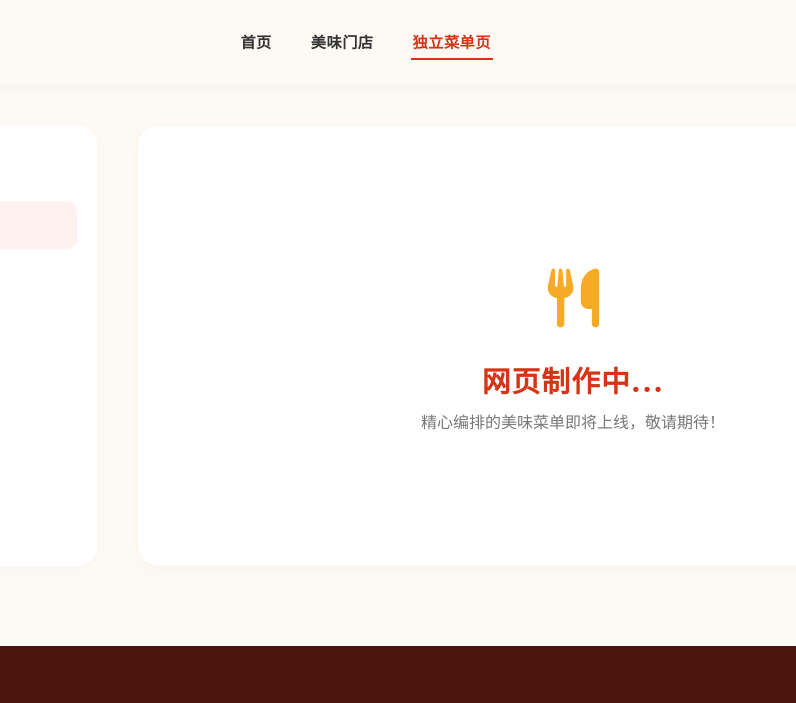
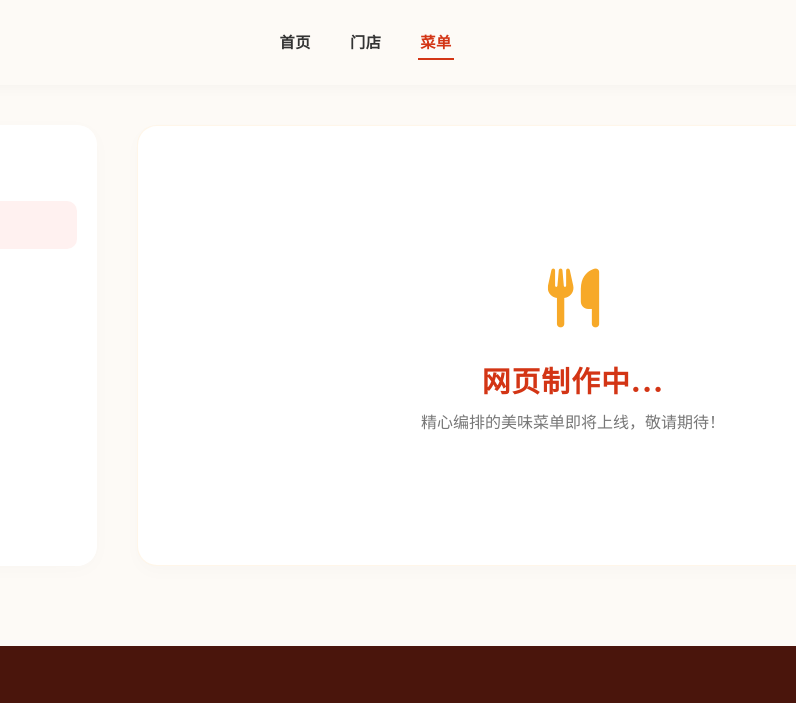
Before and after one commit to HYIM99/Dimsumexpress-web, a plain HTML site: page menu.html in a window 1280 px wide. Shown: the top 703 px of the page, 207-1003 px from the left. Drawn offline with Linux system fonts and the light colour scheme.

Commit message:
Update menu.html

```diff
--- a/menu.html
+++ b/menu.html
@@ -208,7 +208,7 @@
     <script>
         const translations = {
             zh: {
-                nav_home: "首页", nav_locations: "美味门店", nav_menu: "独立菜单页", menu_dir: "目录分类",
+                nav_home: "首页", nav_locations: "门店", nav_menu: "菜单", menu_dir: "目录分类",
                 cat_dimsum: "DimSum 特色", cat_jiaozi: "手工饺子", cat_baozi: "风味包子", cat_snack: "中式小吃", cat_tea: "手作果茶", cat_dessert: "精致甜品",
                 status_loading: "网页制作中...", status_sub: "精心编排的美味菜单即将上线，敬请期待！",
                 foot_title_legal: "法律合规与说明", foot_allergeni: "⚠️ 过敏原信息", foot_privacy: "隐私政策", foot_cookie: "Cookie 政策",
```
